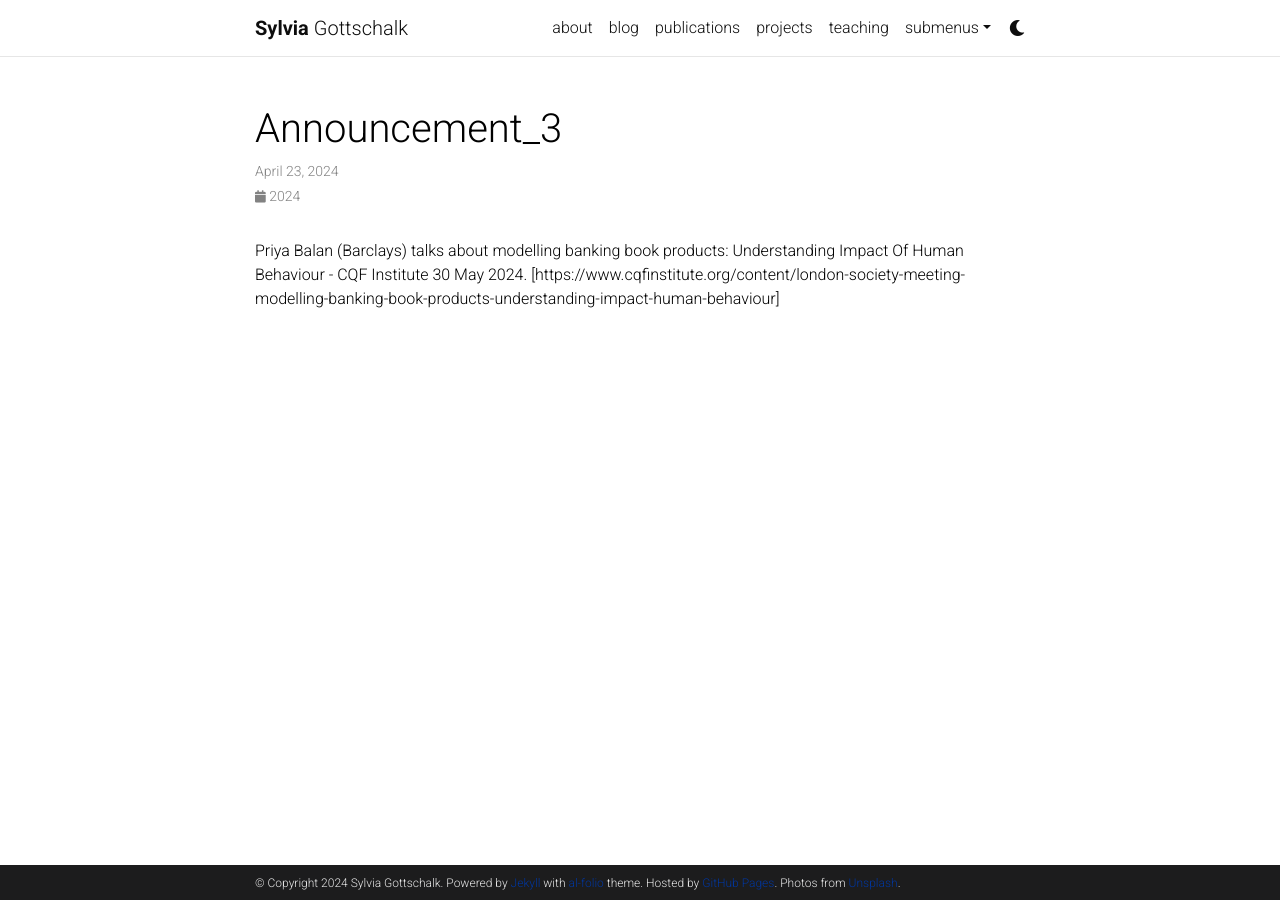
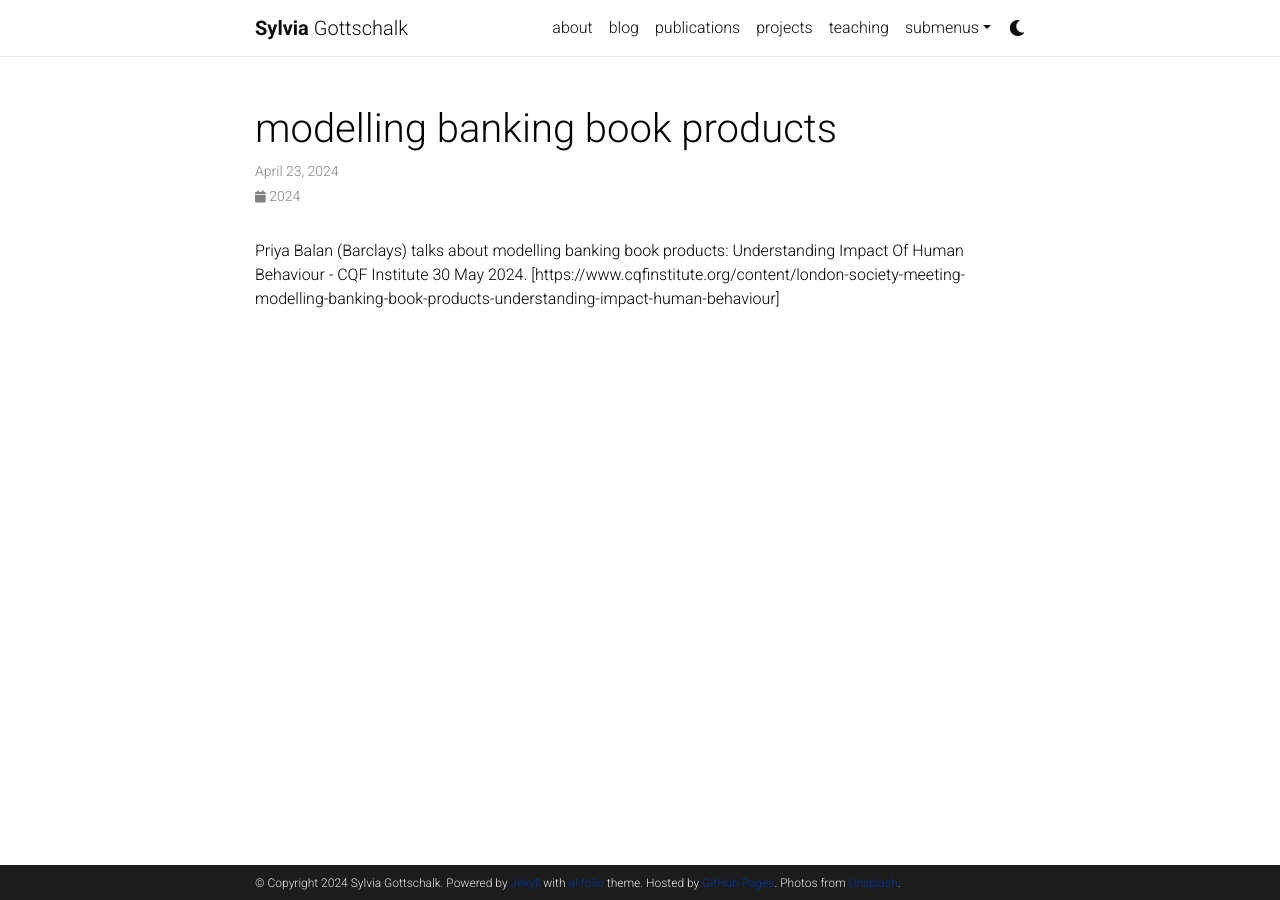
Before and after one commit to sdgottschalk/sgottschalk.io, a Jekyll site: the page built from _news/announcement_3.md, in a window 1280 px wide. Built offline with Jekyll 4.4.1, drawn with Linux system fonts in a browser that asks for light colours; comment, search, counter and statistics services are not loaded; a style sheet for code colours, icons or effects is not loaded.

Commit message:
Update announcement_3.md

```diff
--- a/_news/announcement_3.md
+++ b/_news/announcement_3.md
@@ -1,5 +1,6 @@
 ---
 layout: post
+title: modelling banking book products
 date: 2024-04-23 07:59:00-0400
 inline: true
 related_posts: false
```
